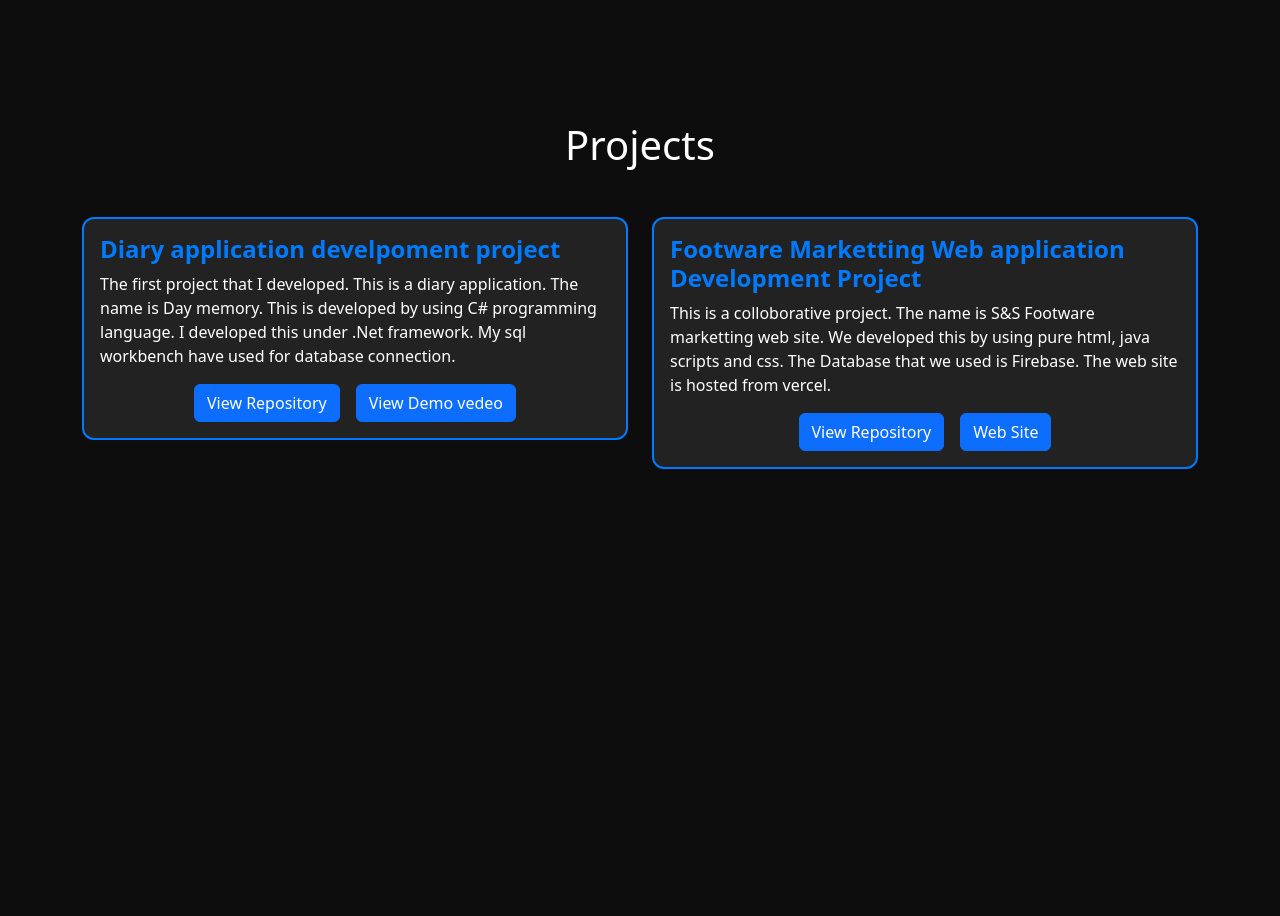
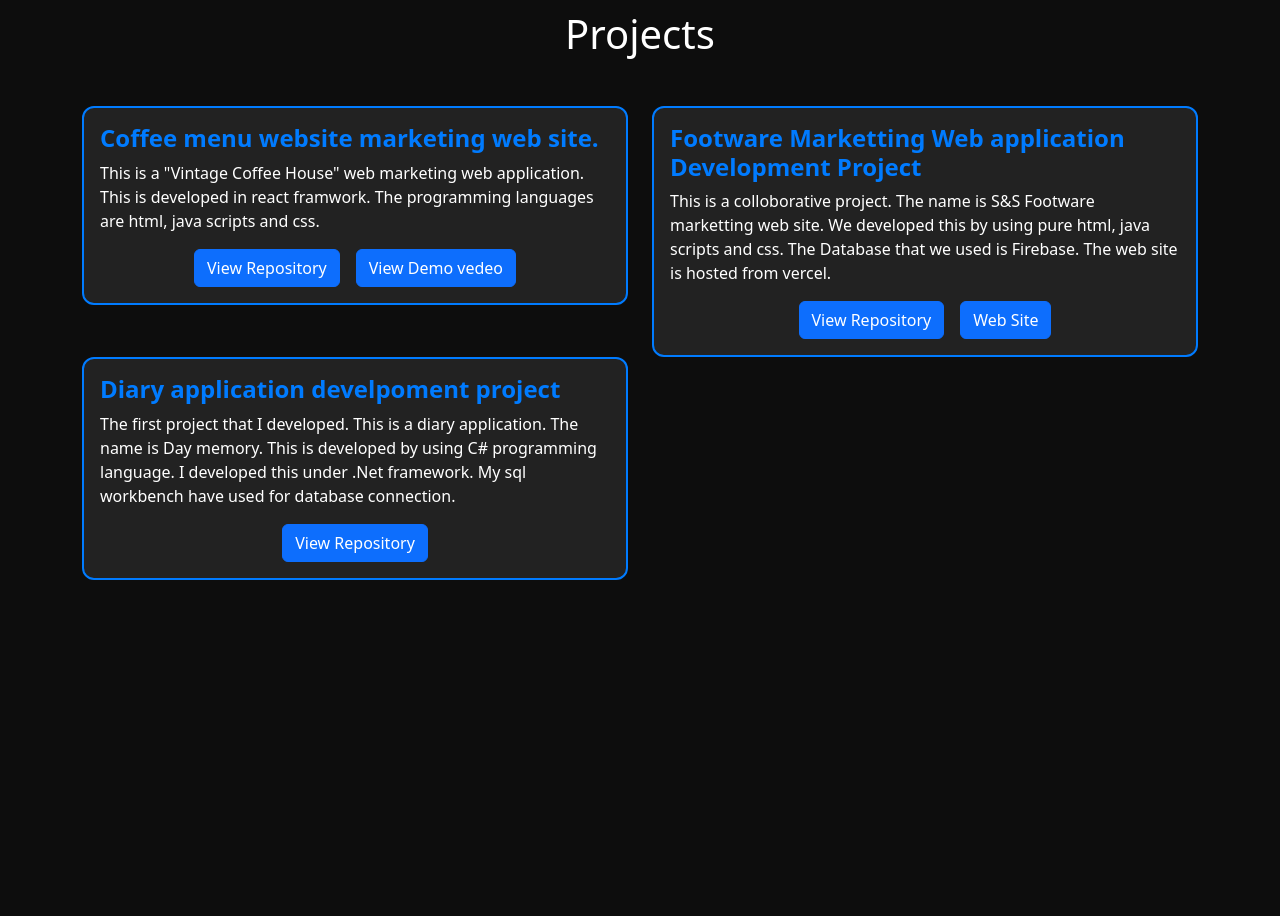
Before and after one commit to ICT-Courses/ict2233-ca-02-IsharaDilrukshiWijerathna, a React (Vite) app in the folder my-portfolio/: page / in a window 1280 px wide. Shown: the part 1740-2656 px from the top of the page. Built offline with nearby package versions, Linux system fonts and the light colour scheme.

Commit message:
Add a new project for the projects page.

```diff
--- a/my-portfolio/src/pages/Projects.jsx
+++ b/my-portfolio/src/pages/Projects.jsx
@@ -16,9 +16,8 @@ export default function Projects() {
                 <div className="col-md-6">
                   <div className="card project-card">
                     <div className="card-body">
-                      <h5 className="card-title"> Diary application develpoment project</h5>
-                      <p className="card-text"> The first project that I developed. This is a diary application. The name is Day memory. This is developed by using C# programming language.
-                        I developed this under .Net framework. My sql workbench have used for database connection.
+                      <h5 className="card-title"> Coffee menu website marketing web site. </h5>
+                      <p className="card-text">This is a "Vintage Coffee House" web marketing web application. This is developed in react framwork. The programming languages are html, java scripts and css.
                       </p>
 
                       <div className="d-flex justify-content-center gap-3">
@@ -73,6 +72,28 @@ export default function Projects() {
                     </div>
                   </div>
                 </div>
+
+                <div className="col-md-6">
+                  <div className="card project-card">
+                    <div className="card-body">
+                      <h5 className="card-title"> Diary application develpoment project</h5>
+                      <p className="card-text"> The first project that I developed. This is a diary application. The name is Day memory. This is developed by using C# programming language.
+                        I developed this under .Net framework. My sql workbench have used for database connection.
+                      </p>
+
+                      <div className="d-flex justify-content-center gap-3">
+                       <a
+                          href="https://github.com/ICT-Courses/ict2233-ca-01-IsharaDilrukshiWijerathna"
+                          className="btn btn-primary"
+                          target="_blank"
+                          rel="noopener noreferrer"
+                        >
+                          View Repository
+                        </a>
+                      </div>
+                    </div>
+                  </div>
+                </div>
               </div>
             </div>
     </div>
```
